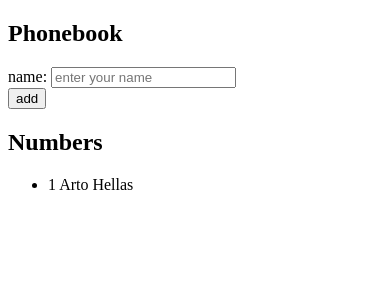
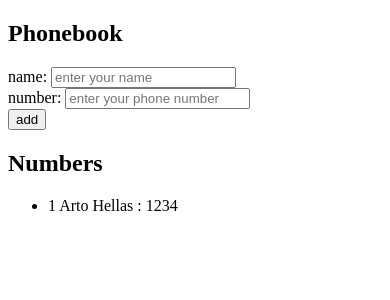
Before and after one commit to Mwakanemela/fullstackopen, a React (Vite) app in the folder part2/phonebook/: page / in a window 390 px wide. Shown: the top 300 px of the page. Built offline with nearby package versions, Linux system fonts and the light colour scheme.

Commit message:
2.8: The Phonebook Step 3

```diff
--- a/part2/phonebook/src/App.jsx
+++ b/part2/phonebook/src/App.jsx
@@ -6,7 +6,11 @@ const App = () => {
   // const [contacts, setContacts] = useState([]);
 
   const [persons, setPersons] = useState([
-    { name: 'Arto Hellas', id: 1 }
+    {
+      phoneNumber: 1234,
+      name: 'Arto Hellas',
+      id: 1
+     }
   ])
   const addPerson = (newPerson) => {
 
--- a/part2/phonebook/src/components/Form.jsx
+++ b/part2/phonebook/src/components/Form.jsx
@@ -3,13 +3,15 @@ import { useState } from "react"
 const Form = ({addPerson, persons}) => {
 
     const [newName, setNewName] = useState('')
+    const [phoneNumber, setPhoneNumber] = useState('')
     const addContact = (event) => {
         event.preventDefault()
 
         if(newName !== "") {
             const newContactObject = {
                 name: newName,
-                id: String(persons.length + 1)
+                id: String(persons.length + 1),
+                phoneNumber: phoneNumber
             }
 
             const nameExists = persons.some(person => person.name === newName);
@@ -19,6 +21,7 @@ const Form = ({addPerson, persons}) => {
             } else {
                 addPerson(newContactObject)
                 setNewName("")
+                setPhoneNumber("")
             }
 
         }else {
@@ -31,11 +34,17 @@ const Form = ({addPerson, persons}) => {
         setNewName(event.target.value)
     }
 
+    const getPhoneNUmber = (event) => {
+        setPhoneNumber(event.target.value)
+    }
+
     return (
         <div>
             <form onSubmit={addContact}>
                 <div>
                     name: <input onChange={getNewName} value={newName} type="text" placeholder="enter your name"/>
+                    <br/>
+                    number: <input onChange={getPhoneNUmber} value={phoneNumber} type="number" placeholder="enter your phone number"/>
                 </div>
                 <div>
                     <button type="submit">add</button>
--- a/part2/phonebook/src/components/Personlist.jsx
+++ b/part2/phonebook/src/components/Personlist.jsx
@@ -1,6 +1,6 @@
 const Personlist = ({person, index}) => {
     return (
-    <li>{index+1} {person.name}</li>
+    <li>{index+1} {person.name} : {person.phoneNumber}</li>
   )
 }
 
```
